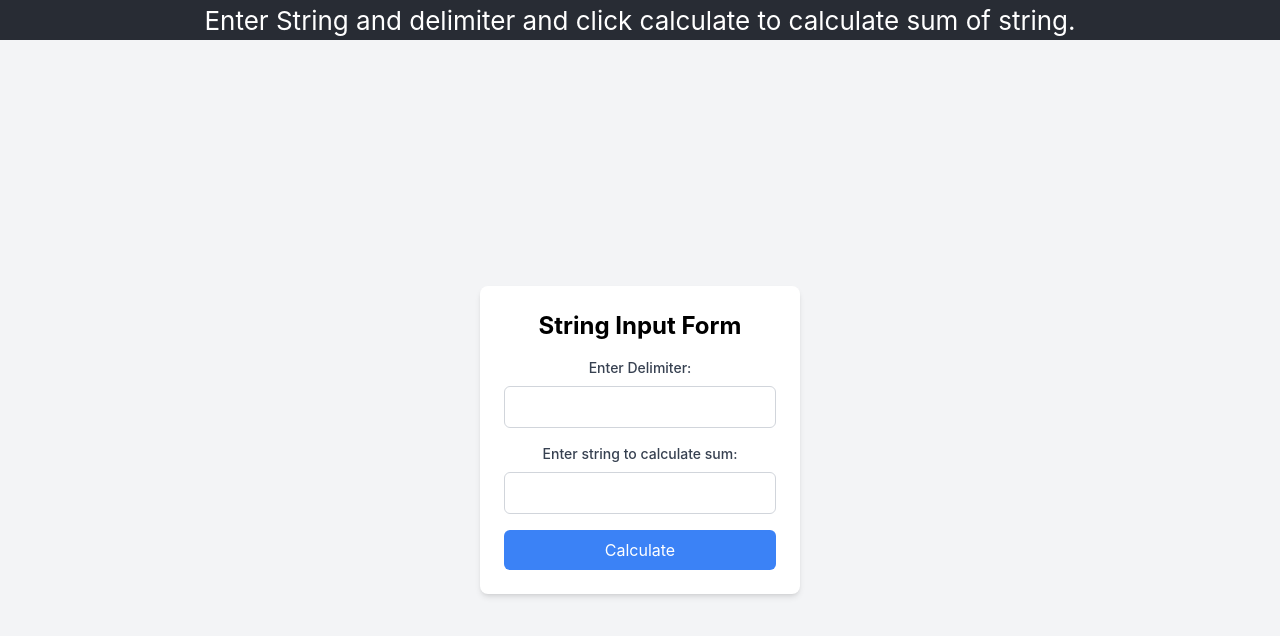
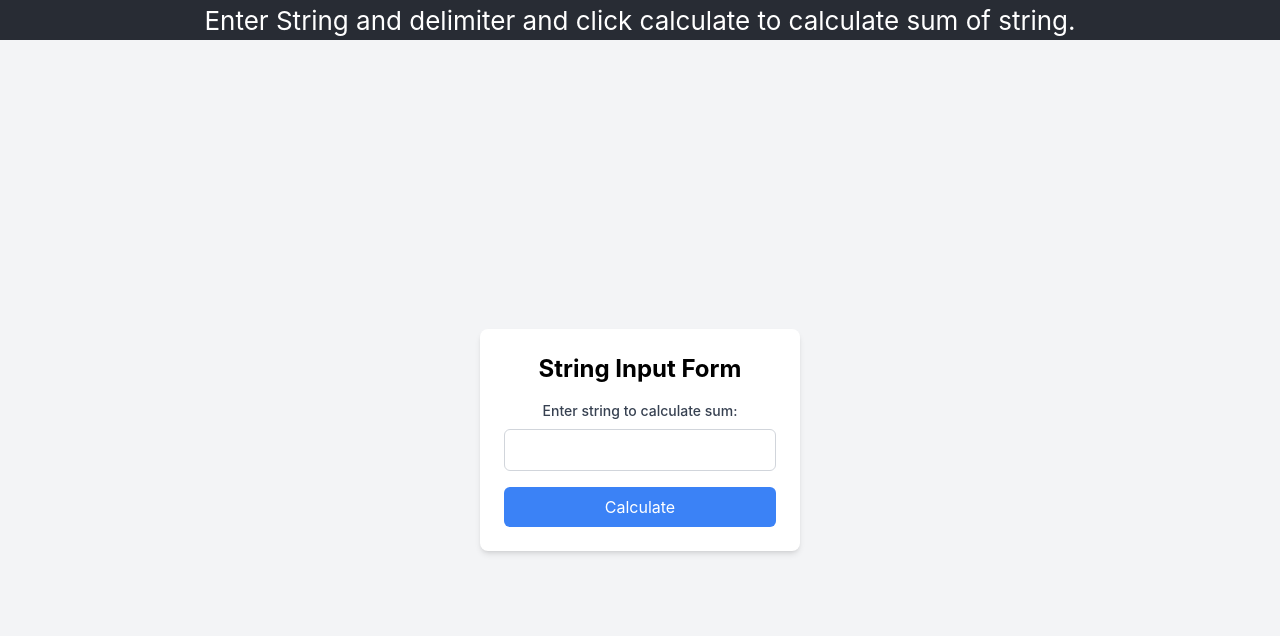
Before and after one commit to bhupendra-nitt/kata, a React (Create React App) app: page / in a window 1280 px wide. Shown: the top 636 px of the page. Built offline with nearby package versions, Linux system fonts and the light colour scheme.

Commit message:
Add function for adding string and basic test case

```diff
--- a/src/StringForm.js
+++ b/src/StringForm.js
@@ -1,7 +1,6 @@
 import React, { useState } from 'react';
 
 const StringForm = () => {
-  const [delimiter, setDelimiter] = useState('');
   const [inputString, setInputString] = useState('');
 
   const handleCalculate = () => {
@@ -12,19 +11,6 @@ const StringForm = () => {
     <div className="flex justify-center items-center h-screen bg-gray-100">
       <div className="bg-white p-6 rounded-lg shadow-md w-80">
         <h2 className="text-2xl font-bold mb-4 text-center">String Input Form</h2>
-        <div className="mb-4">
-          <label htmlFor="string1" className="block mb-2 text-sm font-medium text-gray-700">
-            Enter Delimiter:
-          </label>
-          <input
-            type="text"
-            id="string1"
-            className="w-full px-3 py-2 border border-gray-300 rounded-md focus:outline-none focus:ring-2 focus:ring-blue-500"
-            value={delimiter}
-            onChange={(e) => setDelimiter(e.target.value)}
-            required
-          />
-        </div>
         <div className="mb-4">
           <label htmlFor="string2" className="block mb-2 text-sm font-medium text-gray-700">
             Enter string to calculate sum:
--- /dev/null
+++ b/src/utils.js
@@ -0,0 +1,4 @@
+export const calculateSum = (inputString) => {
+  const integerString = inputString.split(',');
+  return integerString.reduce((sum, current) => sum + parseInt(current), 0);
+}
```
Also changed, not shown: 2 other files (tests, documents, lock files or other folders).
